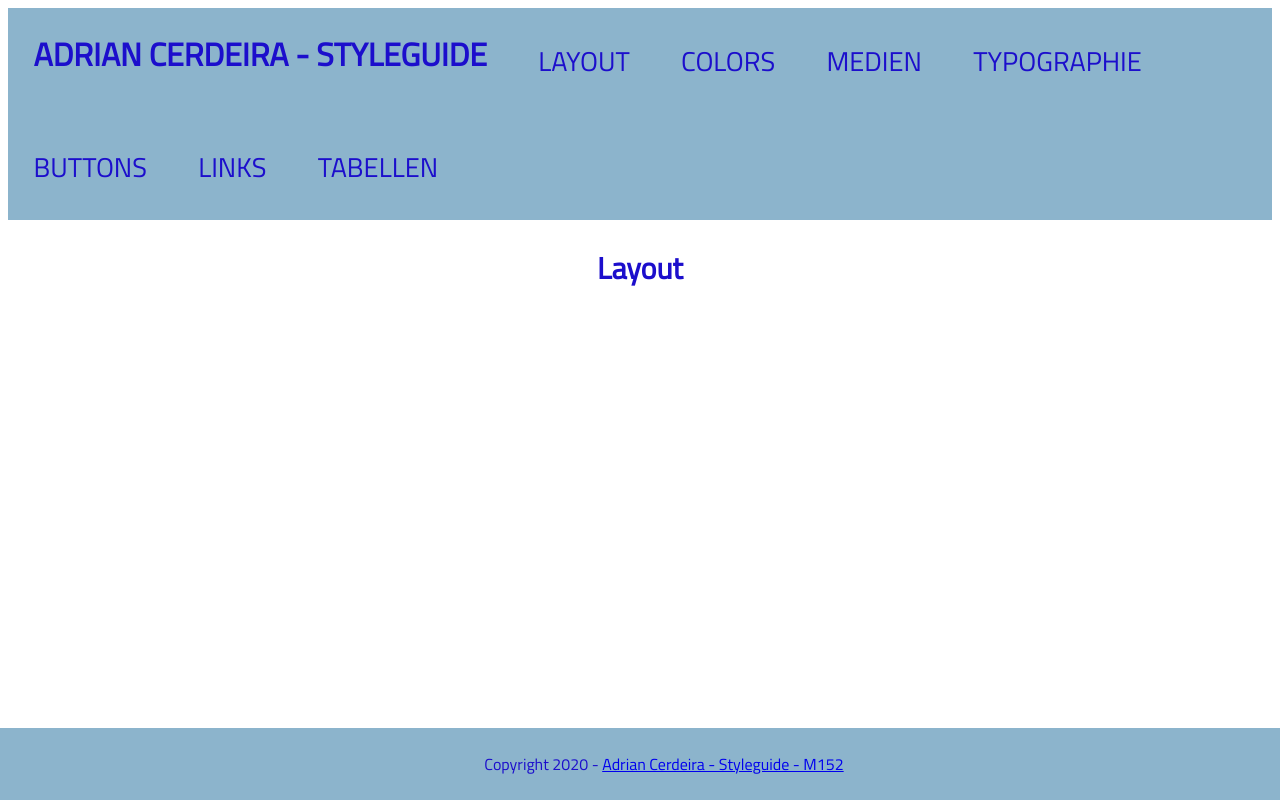
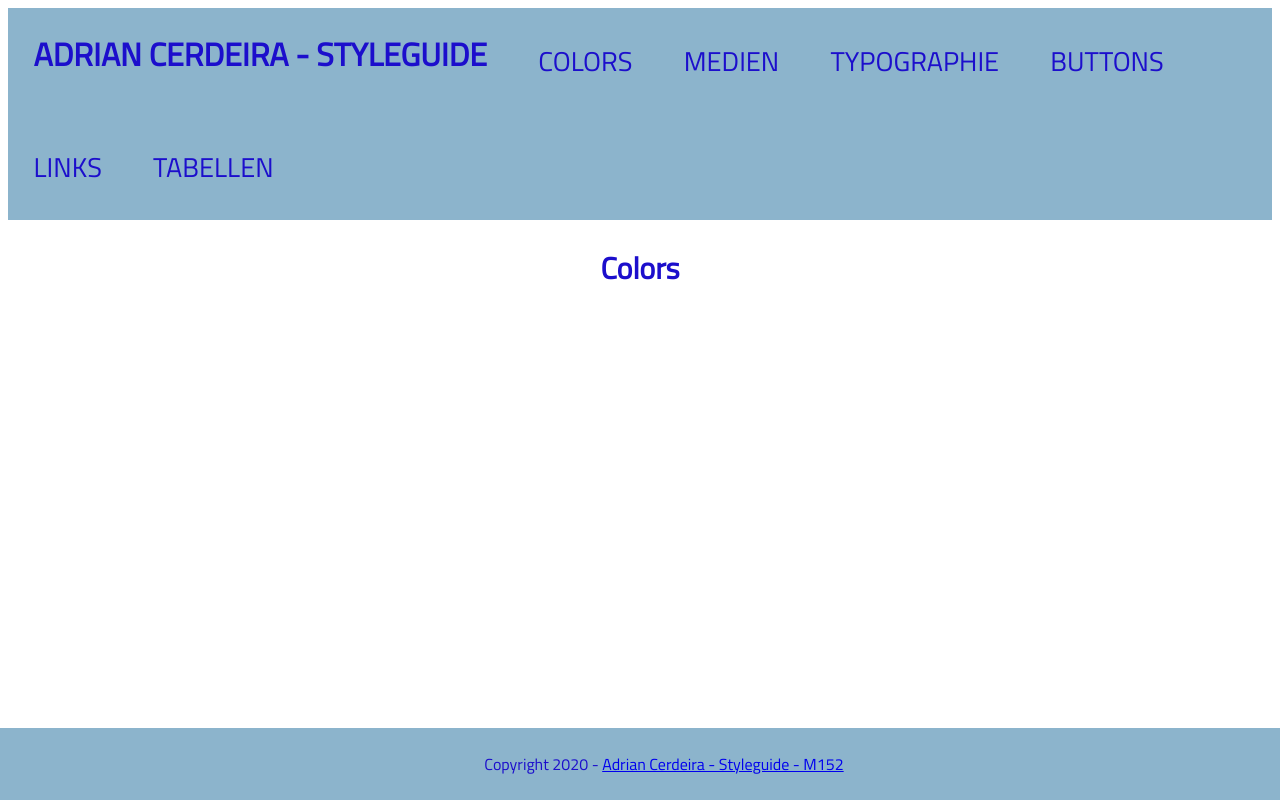
Before and after one commit to adrian-cerdeira/m152-styleguide, a website built with webpack: page src/index.html in a window 1280 px wide. Built offline with nearby package versions, Linux system fonts and the light colour scheme.

Commit message:
rename to colors

```diff
--- a/src/index.html
+++ b/src/index.html
@@ -13,7 +13,6 @@
             Adrian Cerdeira - Styleguide
         </a>
 
-        <a class="nav-item" href="#layout">Layout</a>
         <a class="nav-item" href="#colors">Colors</a>
         <a class="nav-item" href="#media">Medien</a>
         <a class="nav-item" href="#typography">Typographie</a>
@@ -22,9 +21,9 @@
         <a class="nav-item" href="#table">Tabellen</a>
     </div>
 
-    <!-- Layout -->
+    <!-- Colors -->
     <section class="content-center">
-        <h1>Layout</h1>
+        <h1>Colors</h1>
     </section>
 
     <!-- Footer -->
```
